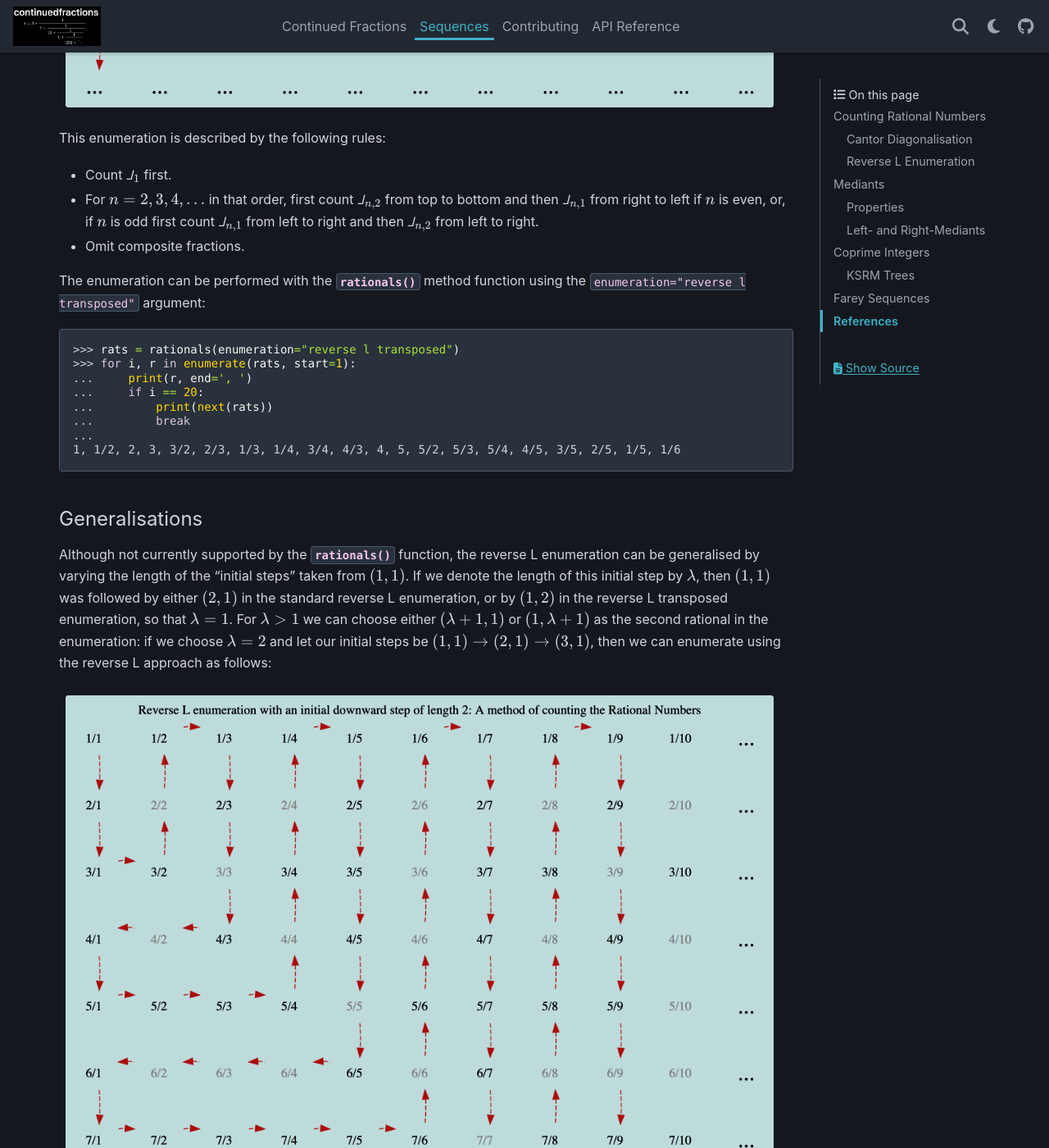
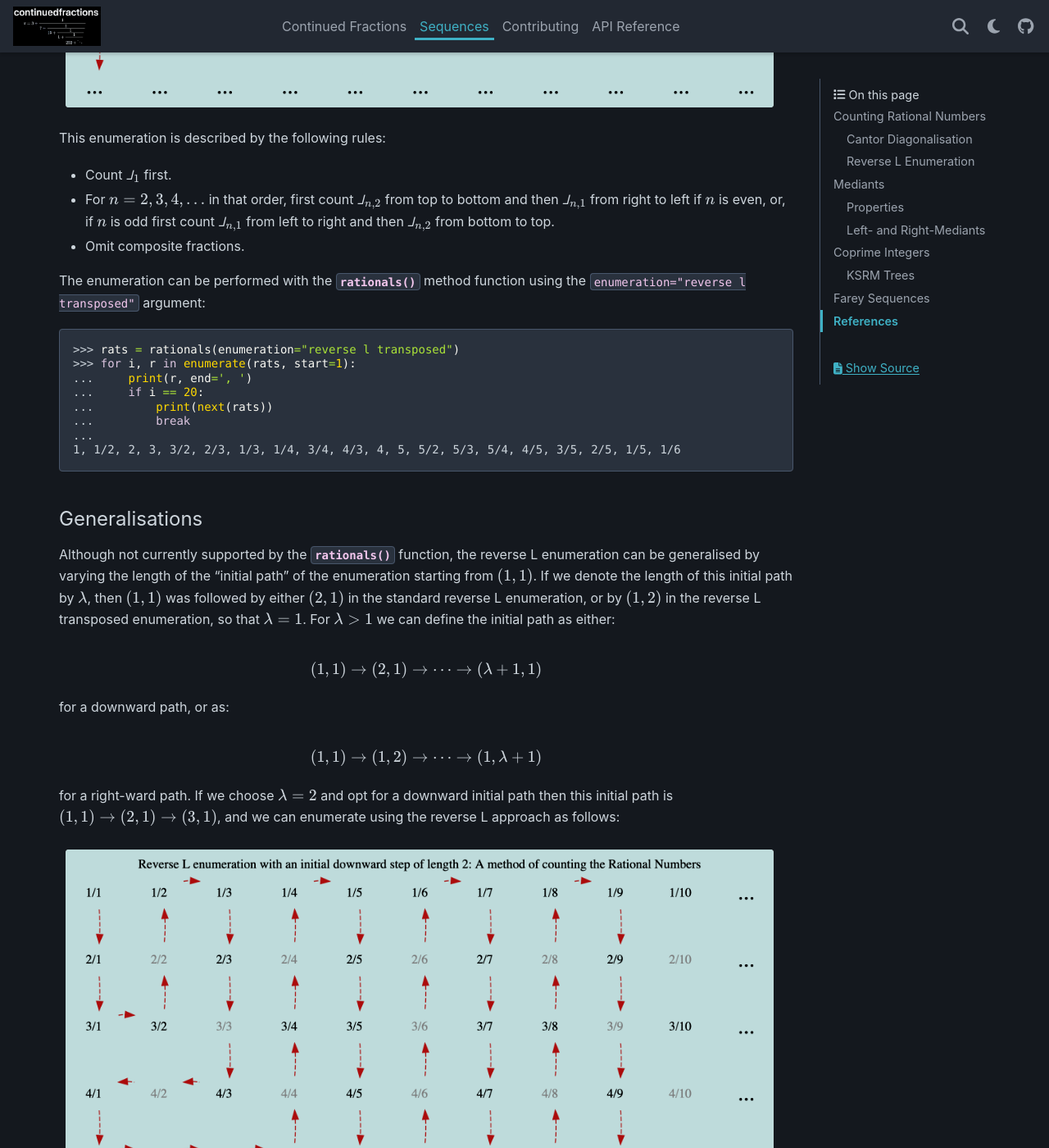
Before and after one commit to sr-murthy/continuedfractions, a Sphinx documentation site: the page built from docs/sources/sequences.rst, in a window 1280 px wide and 1400 px high, scrolled down 8519 px. Shown: the whole window at 82% size. Built offline with Sphinx 7.4.7 and the PyData theme 0.15.4, drawn with Linux system fonts in a browser that asks for light colours; nearby versions of some CDN libraries; some of the changed text lies outside the part shown.

Commit message:
docs: some docs fixes - no release required (#150)

```diff
--- a/docs/sources/sequences.rst
+++ b/docs/sources/sequences.rst
@@ -194,7 +194,7 @@ As with the Cantor diagonal method, there is a transposed version of the reverse
 This enumeration is described by the following rules:
 
 * Count :math:`⅃_1` first.
-* For :math:`n = 2,3,4,\ldots` in that order, first count :math:`⅃_{n,2}` from top to bottom and then :math:`⅃_{n,1}` from right to left if :math:`n` is even, or, if :math:`n` is odd first count :math:`⅃_{n,1}` from left to right and then :math:`⅃_{n,2}` from left to right.
+* For :math:`n = 2,3,4,\ldots` in that order, first count :math:`⅃_{n,2}` from top to bottom and then :math:`⅃_{n,1}` from right to left if :math:`n` is even, or, if :math:`n` is odd first count :math:`⅃_{n,1}` from left to right and then :math:`⅃_{n,2}` from bottom to top.
 * Omit composite fractions.
 
 The enumeration can be performed with the :py:func:`~continuedfractions.sequences.rationals` method function using the ``enumeration="reverse l transposed"`` argument:
@@ -216,13 +216,25 @@ The enumeration can be performed with the :py:func:`~continuedfractions.sequence
 Generalisations
 ~~~~~~~~~~~~~~~
 
-Although not currently supported by the :py:meth:`~continuedfractions.sequences.rationals` function, the reverse L enumeration can be generalised by varying the length of the "initial steps" taken from :math:`(1, 1)`. If we denote the length of this initial step by :math:`\lambda`, then :math:`(1, 1)` was followed by either :math:`(2, 1)` in the standard reverse L enumeration, or by :math:`(1, 2)` in the reverse L transposed enumeration, so that :math:`\lambda = 1`. For :math:`\lambda > 1` we can choose either :math:`(\lambda + 1, 1)` or :math:`(1, \lambda + 1)` as the second rational in the enumeration: if we choose :math:`\lambda = 2` and let our initial steps be :math:`(1, 1) \rightarrow (2, 1) \rightarrow (3, 1)`, then we can enumerate using the reverse L approach as follows:
+Although not currently supported by the :py:meth:`~continuedfractions.sequences.rationals` function, the reverse L enumeration can be generalised by varying the length of the "initial path" of the enumeration starting from :math:`(1, 1)`. If we denote the length of this initial path by :math:`\lambda`, then :math:`(1, 1)` was followed by either :math:`(2, 1)` in the standard reverse L enumeration, or by :math:`(1, 2)` in the reverse L transposed enumeration, so that :math:`\lambda = 1`. For :math:`\lambda > 1` we can define the initial path as either:
+
+.. math::
+
+   (1, 1) \rightarrow (2, 1) \rightarrow \cdots \rightarrow (\lambda + 1, 1)
+
+for a downward path, or as:
+
+.. math::
+
+   (1, 1) \rightarrow (1, 2) \rightarrow \cdots \rightarrow (1, \lambda + 1)
+
+for a right-ward path. If we choose :math:`\lambda = 2` and opt for a downward initial path then this initial path is :math:`(1, 1) \rightarrow (2, 1) \rightarrow (3, 1)`, and we can enumerate using the reverse L approach as follows:
 
 .. figure:: ../_static/rationals-reverse-l2-enumeration.png
    :align: left
    :alt: Reverse L enumeration where the initial L is of length 2: A method of counting the Rational Numbers
 
-For each :math:`\lambda = 1,2,3,\ldots` we get a slightly different, more "elongated" reverse L enumeration, which also shows that there are at least countably infinite (:math:`\aleph_0`) enumerations of the rationals. There is also a natural transpose of thse enumerations which is similar to what has been described for reverse L with :math:`\lambda = 1`.
+For each :math:`\lambda = 1,2,3,\ldots` we get a slightly different, more "elongated" reverse L enumeration, which also shows that these form a countably infinite (:math:`\aleph_0`) subset of the set of all enumerations of the rationals. There are also natural transposes of these enumerations,  similar to what has been described above for reverse L with :math:`\lambda = 1`.
 
 .. _sequences.mediants:
 
```
